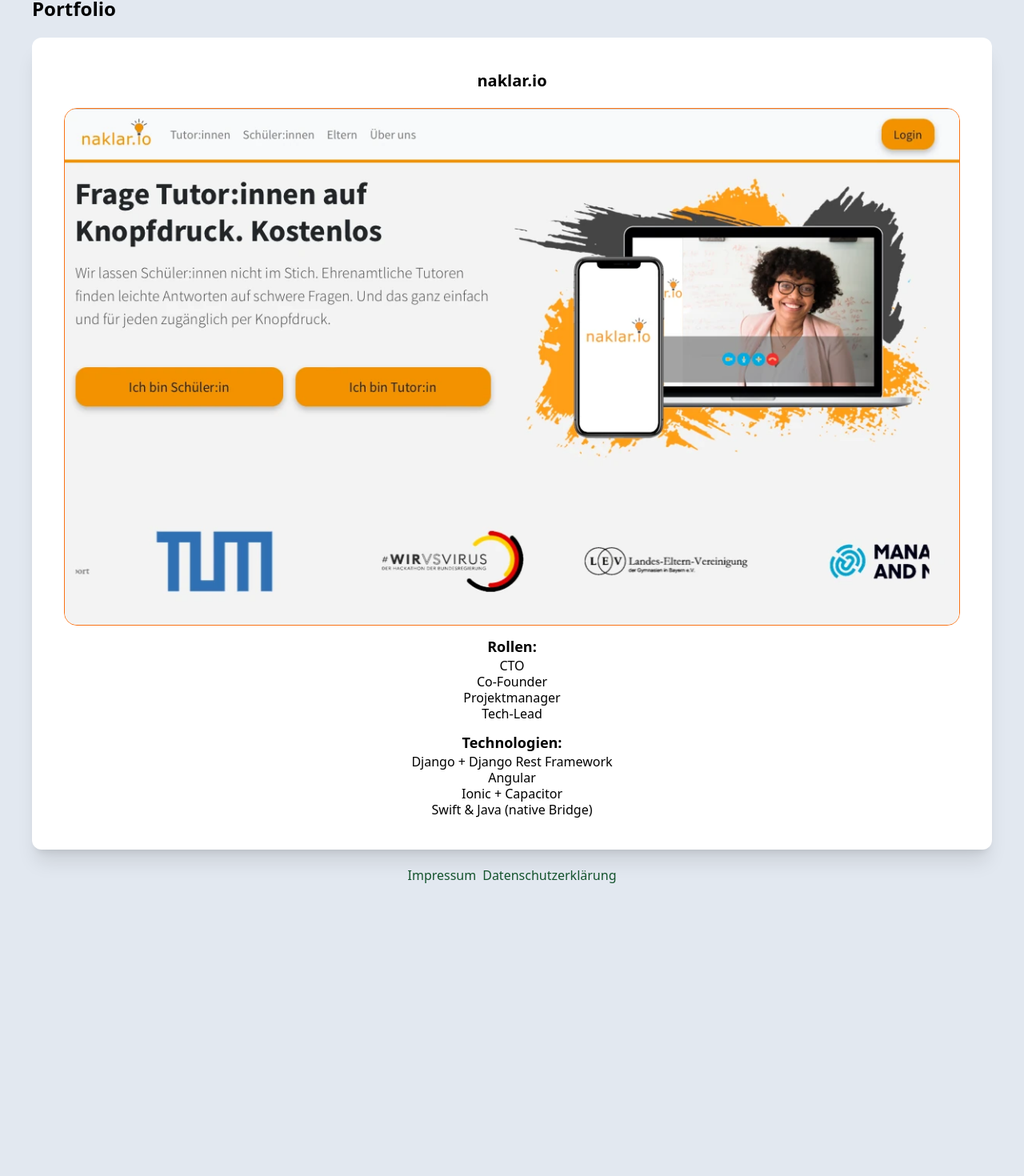
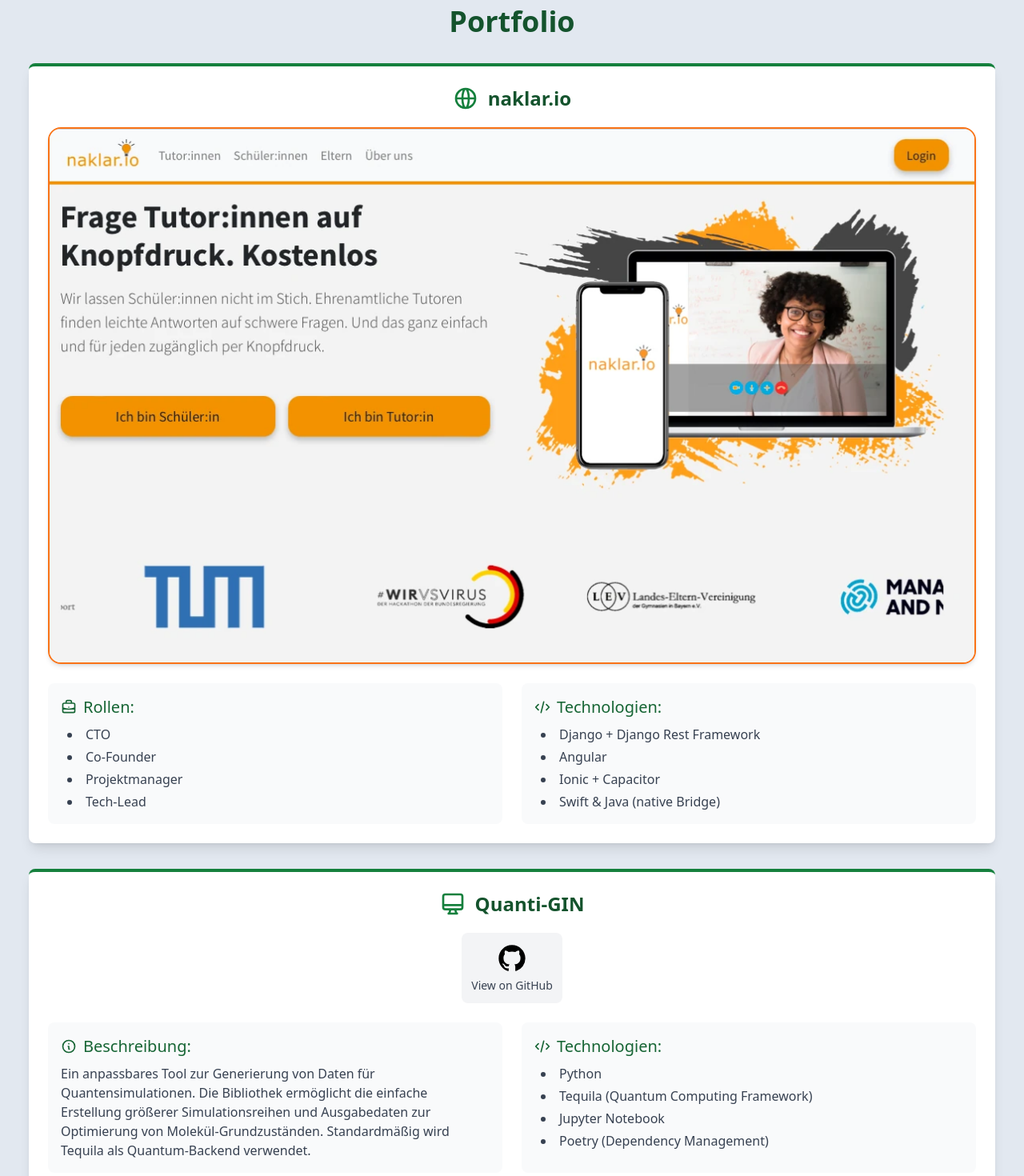
Before and after one commit to nylser/inforbi, a SvelteKit app in the folder portfolio/: page /portfolio in a window 1280 px wide. Shown: the part 120-1590 px from the top of the page at 80% size. Before the commit the page ends 1246 px from the top, so only its background shows below. Built offline with nearby package versions, Linux system fonts and the light colour scheme.

Commit message:
general improvements

```diff
--- a/portfolio/src/routes/+layout.svelte
+++ b/portfolio/src/routes/+layout.svelte
@@ -10,9 +10,16 @@
 			<slot />
 		</main>
 		<footer class="m-5">
-			<nav class="flex justify-center gap-2">
+			<nav class="flex justify-center gap-2 items-center">
 				<a href="/imprint" class="text-green-900">Impressum</a>
 				<a href="/privacy" class="text-green-900">Datenschutzerklärung</a>
+				<span class="text-gray-400 mx-1">|</span>
+				<a href="https://github.com/nylser" target="_blank" rel="noopener noreferrer" class="flex items-center text-green-900 hover:text-green-700">
+					<svg xmlns="http://www.w3.org/2000/svg" class="h-5 w-5 mr-1" viewBox="0 0 24 24" fill="currentColor">
+						<path fill-rule="evenodd" d="M12 2C6.477 2 2 6.484 2 12.017c0 4.425 2.865 8.18 6.839 9.504.5.092.682-.217.682-.483 0-.237-.008-.868-.013-1.703-2.782.605-3.369-1.343-3.369-1.343-.454-1.158-1.11-1.466-1.11-1.466-.908-.62.069-.608.069-.608 1.003.07 1.531 1.032 1.531 1.032.892 1.53 2.341 1.088 2.91.832.092-.647.35-1.088.636-1.338-2.22-.253-4.555-1.113-4.555-4.951 0-1.093.39-1.988 1.029-2.688-.103-.253-.446-1.272.098-2.65 0 0 .84-.27 2.75 1.026A9.564 9.564 0 0112 6.844c.85.004 1.705.115 2.504.337 1.909-1.296 2.747-1.027 2.747-1.027.546 1.379.202 2.398.1 2.651.64.7 1.028 1.595 1.028 2.688 0 3.848-2.339 4.695-4.566 4.943.359.309.678.92.678 1.855 0 1.338-.012 2.419-.012 2.747 0 .268.18.58.688.482A10.019 10.019 0 0022 12.017C22 6.484 17.522 2 12 2z" clip-rule="evenodd" />
+					</svg>
+					GitHub
+				</a>
 			</nav>
 		</footer>
 	</div>
--- a/portfolio/src/routes/+page.svelte
+++ b/portfolio/src/routes/+page.svelte
@@ -11,35 +11,67 @@
 	/>
 </svelte:head>
 
-<SectionCard>
-	<h1 class="text-2xl font-bold">Über mich</h1>
+<div class="container mx-auto px-4 py-8">
+	<div class="bg-white p-6 rounded-lg shadow-lg hover:shadow-xl transition-shadow border-t-4 border-green-700">
+		<h1 class="text-4xl font-bold mb-6 text-green-900 text-center flex items-center justify-center">
+			<svg xmlns="http://www.w3.org/2000/svg" class="h-8 w-8 text-green-700 mr-3" fill="none" viewBox="0 0 24 24" stroke="currentColor">
+				<path stroke-linecap="round" stroke-linejoin="round" stroke-width="2" d="M16 7a4 4 0 11-8 0 4 4 0 018 0zM12 14a7 7 0 00-7 7h14a7 7 0 00-7-7z" />
+			</svg>
+			Über mich
+		</h1>
+
 		<img
 			src="new_me.webp"
 			width="200px"
 			height="300px"
 			alt="Korbinian Stein"
 			id="me"
-		class="my-5 mx-auto max-w-[200px] rounded-xl border-green-700 border-2"
+			class="my-5 mx-auto max-w-[200px] rounded-xl border-green-700 border-2 shadow-md hover:shadow-lg transition-shadow"
 		/>
-	<h2 class="text-xl leading-none">Korbinian Stein</h2>
-	<small>leidenschaftlicher Informatiker</small>
-	<ul>
-		<li class="m-2 font-bold text-lg">Interessen</li>
-		<li class="m-1">frühe Entdeckung der technischen Ader</li>
-		<li class="m-1">Beherrschung des Programmierens durch eigenständiges Lernen</li>
-		<li class="m-1">Faszination für Computerarchitektur und Philosophie</li>
-		<li class="m-1">schnelle Lernfähigkeit für neue Programmiersprachen</li>
-		<li class="m-2 font-bold text-lg">Auszug aus dem Lebenslauf</li>
-		<li class="m-1">Selbständige Tätigkeit im Informatikbereich seit März 2017</li>
-		<li class="m-1">Studium des B.Sc. Informatik seit Oktober 2017</li>
-		<li class="m-1">
-			Co-Founder und CTO des ehrenamtlichen Start-Ups <a href="/portfolio" class="underline"
+
+		<h2 class="text-2xl font-semibold text-green-800 text-center">Korbinian Stein</h2>
+		<p class="text-gray-600 text-center mb-6">leidenschaftlicher Informatiker</p>
+
+		<div class="grid md:grid-cols-2 gap-6 mt-6">
+			<div class="bg-gray-50 p-4 rounded-lg hover:shadow-md transition-shadow">
+				<h3 class="text-xl font-medium mb-3 text-green-800 flex items-center">
+					<svg xmlns="http://www.w3.org/2000/svg" class="h-5 w-5 mr-2" fill="none" viewBox="0 0 24 24" stroke="currentColor">
+						<path stroke-linecap="round" stroke-linejoin="round" stroke-width="2" d="M9.663 17h4.673M12 3v1m6.364 1.636l-.707.707M21 12h-1M4 12H3m3.343-5.657l-.707-.707m2.828 9.9a5 5 0 117.072 0l-.548.547A3.374 3.374 0 0014 18.469V19a2 2 0 11-4 0v-.531c0-.895-.356-1.754-.988-2.386l-.548-.547z" />
+					</svg>
+					Interessen
+				</h3>
+				<ul class="list-disc list-inside space-y-1 text-gray-700">
+					<li>frühe Entdeckung der technischen Ader</li>
+					<li>Beherrschung des Programmierens durch eigenständiges Lernen</li>
+					<li>Faszination für Computerarchitektur und Philosophie</li>
+					<li>schnelle Lernfähigkeit für neue Programmiersprachen</li>
+				</ul>
+			</div>
+
+			<div class="bg-gray-50 p-4 rounded-lg hover:shadow-md transition-shadow">
+				<h3 class="text-xl font-medium mb-3 text-green-800 flex items-center">
+					<svg xmlns="http://www.w3.org/2000/svg" class="h-5 w-5 mr-2" fill="none" viewBox="0 0 24 24" stroke="currentColor">
+						<path stroke-linecap="round" stroke-linejoin="round" stroke-width="2" d="M8 7V3m8 4V3m-9 8h10M5 21h14a2 2 0 002-2V7a2 2 0 00-2-2H5a2 2 0 00-2 2v12a2 2 0 002 2z" />
+					</svg>
+					Auszug aus dem Lebenslauf
+				</h3>
+				<ul class="list-disc list-inside space-y-1 text-gray-700">
+					<li>Selbständige Tätigkeit im Informatikbereich seit März 2017</li>
+					<li>Studium des B.Sc. Informatik seit Oktober 2017</li>
+					<li>
+						Co-Founder und CTO des ehrenamtlichen Start-Ups <a href="/portfolio" class="text-green-700 underline hover:text-green-900 transition-colors"
 							>naklar.io</a
 						>
 					</li>
-		<li class="m-1">Studium des M.Sc. Informatik seit Oktober 2022</li>
+					<li>Studium des M.Sc. Informatik seit Oktober 2022</li>
 				</ul>
-</SectionCard>
+			</div>
+		</div>
+	</div>
+</div>
 
 <style>
+	.list-disc li {
+		padding-left: 0.5rem;
+	}
 </style>
--- a/portfolio/src/routes/portfolio/+page.svelte
+++ b/portfolio/src/routes/portfolio/+page.svelte
@@ -6,28 +6,108 @@
 	<title>inforbi.de - Portfolio</title>
 </svelte:head>
 
-<h1 class="text-2xl font-bold px-5 pt-5">Portfolio</h1>
-<SectionCard>
-	<h2 class="text-xl font-semibold text-center mb-5">naklar.io</h2>
+<div class="container mx-auto px-4 py-8">
+	<h1 class="text-4xl font-bold mb-8 text-green-900 text-center">Portfolio</h1>
+
+	<div class="bg-white p-6 rounded-lg shadow-lg hover:shadow-xl transition-shadow border-t-4 border-green-700">
+		<h2 class="text-2xl font-semibold mb-5 text-green-900 flex items-center justify-center">
+			<svg xmlns="http://www.w3.org/2000/svg" class="h-8 w-8 text-green-700 mr-3" fill="none" viewBox="0 0 24 24" stroke="currentColor">
+				<path stroke-linecap="round" stroke-linejoin="round" stroke-width="2" d="M21 12a9 9 0 01-9 9m9-9a9 9 0 00-9-9m9 9H3m9 9a9 9 0 01-9-9m9 9c1.657 0 3-4.03 3-9s-1.343-9-3-9m0 18c-1.657 0-3-4.03-3-9s1.343-9 3-9m-9 9a9 9 0 019-9" />
+			</svg>
+			naklar.io
+		</h2>
 		<a href="https://naklar.io" target="_blank" rel="noopener noreferrer">
 			<img
 				src="naklar_io_screen.webp"
 				alt="naklar.io Screenshot"
-			class="rounded-2xl border-orange-500 border hover:scale-105 transition-transform duration-200 hover:ease-out mx-auto"
+				class="rounded-2xl border-orange-500 border-2 hover:scale-105 transition-transform duration-200 hover:ease-out mx-auto shadow-md"
 			/></a
 		>
-	<h3 class="text-lg font-semibold mt-3">Rollen:</h3>
-	<ul class="leading-tight">
+
+		<div class="grid md:grid-cols-2 gap-6 mt-6">
+			<div class="bg-gray-50 p-4 rounded-lg hover:shadow-md transition-shadow">
+				<h3 class="text-xl font-medium mb-2 text-green-800 flex items-center">
+					<svg xmlns="http://www.w3.org/2000/svg" class="h-5 w-5 mr-2" fill="none" viewBox="0 0 24 24" stroke="currentColor">
+						<path stroke-linecap="round" stroke-linejoin="round" stroke-width="2" d="M21 13.255A23.931 23.931 0 0112 15c-3.183 0-6.22-.62-9-1.745M16 6V4a2 2 0 00-2-2h-4a2 2 0 00-2 2v2m4 6h.01M5 20h14a2 2 0 002-2V8a2 2 0 00-2-2H5a2 2 0 00-2 2v10a2 2 0 002 2z" />
+					</svg>
+					Rollen:
+				</h3>
+				<ul class="list-disc list-inside space-y-1 text-gray-700">
 					<li>CTO</li>
 					<li>Co-Founder</li>
 					<li>Projektmanager</li>
 					<li>Tech-Lead</li>
 				</ul>
-	<h3 class="text-lg font-semibold mt-3">Technologien:</h3>
-	<ul class="leading-tight">
+			</div>
+
+			<div class="bg-gray-50 p-4 rounded-lg hover:shadow-md transition-shadow">
+				<h3 class="text-xl font-medium mb-2 text-green-800 flex items-center">
+					<svg xmlns="http://www.w3.org/2000/svg" class="h-5 w-5 mr-2" fill="none" viewBox="0 0 24 24" stroke="currentColor">
+						<path stroke-linecap="round" stroke-linejoin="round" stroke-width="2" d="M10 20l4-16m4 4l4 4-4 4M6 16l-4-4 4-4" />
+					</svg>
+					Technologien:
+				</h3>
+				<ul class="list-disc list-inside space-y-1 text-gray-700">
 					<li>Django + Django Rest Framework</li>
 					<li>Angular</li>
 					<li>Ionic + Capacitor</li>
 					<li>Swift & Java (native Bridge)</li>
 				</ul>
-</SectionCard>
+			</div>
+		</div>
+	</div>
+
+	<div class="bg-white p-6 rounded-lg shadow-lg hover:shadow-xl transition-shadow border-t-4 border-green-700 mt-8">
+		<h2 class="text-2xl font-semibold mb-5 text-green-900 flex items-center justify-center">
+			<svg xmlns="http://www.w3.org/2000/svg" class="h-8 w-8 text-green-700 mr-3" fill="none" viewBox="0 0 24 24" stroke="currentColor">
+				<path stroke-linecap="round" stroke-linejoin="round" stroke-width="2" d="M9.75 17L9 20l-1 1h8l-1-1-.75-3M3 13h18M5 17h14a2 2 0 002-2V5a2 2 0 00-2-2H5a2 2 0 00-2 2v10a2 2 0 002 2z" />
+			</svg>
+			Quanti-GIN
+		</h2>
+		<a href="https://github.com/nylser/quanti-gin" target="_blank" rel="noopener noreferrer" class="block text-center mb-4">
+			<div class="inline-block bg-gray-100 p-3 rounded-lg hover:shadow-md transition-shadow">
+				<svg xmlns="http://www.w3.org/2000/svg" class="h-10 w-10 mx-auto" viewBox="0 0 24 24" fill="currentColor">
+					<path fill-rule="evenodd" d="M12 2C6.477 2 2 6.484 2 12.017c0 4.425 2.865 8.18 6.839 9.504.5.092.682-.217.682-.483 0-.237-.008-.868-.013-1.703-2.782.605-3.369-1.343-3.369-1.343-.454-1.158-1.11-1.466-1.11-1.466-.908-.62.069-.608.069-.608 1.003.07 1.531 1.032 1.531 1.032.892 1.53 2.341 1.088 2.91.832.092-.647.35-1.088.636-1.338-2.22-.253-4.555-1.113-4.555-4.951 0-1.093.39-1.988 1.029-2.688-.103-.253-.446-1.272.098-2.65 0 0 .84-.27 2.75 1.026A9.564 9.564 0 0112 6.844c.85.004 1.705.115 2.504.337 1.909-1.296 2.747-1.027 2.747-1.027.546 1.379.202 2.398.1 2.651.64.7 1.028 1.595 1.028 2.688 0 3.848-2.339 4.695-4.566 4.943.359.309.678.92.678 1.855 0 1.338-.012 2.419-.012 2.747 0 .268.18.58.688.482A10.019 10.019 0 0022 12.017C22 6.484 17.522 2 12 2z" clip-rule="evenodd" />
+				</svg>
+				<span class="text-sm text-gray-700 block mt-1">View on GitHub</span>
+			</div>
+		</a>
+
+		<div class="grid md:grid-cols-2 gap-6 mt-6">
+			<div class="bg-gray-50 p-4 rounded-lg hover:shadow-md transition-shadow">
+				<h3 class="text-xl font-medium mb-2 text-green-800 flex items-center">
+					<svg xmlns="http://www.w3.org/2000/svg" class="h-5 w-5 mr-2" fill="none" viewBox="0 0 24 24" stroke="currentColor">
+						<path stroke-linecap="round" stroke-linejoin="round" stroke-width="2" d="M13 16h-1v-4h-1m1-4h.01M21 12a9 9 0 11-18 0 9 9 0 0118 0z" />
+					</svg>
+					Beschreibung:
+				</h3>
+				<p class="text-gray-700">
+					Ein anpassbares Tool zur Generierung von Daten für Quantensimulationen. Die Bibliothek ermöglicht
+					die einfache Erstellung größerer Simulationsreihen und Ausgabedaten zur Optimierung von
+					Molekül-Grundzuständen. Standardmäßig wird Tequila als Quantum-Backend verwendet.
+				</p>
+			</div>
+
+			<div class="bg-gray-50 p-4 rounded-lg hover:shadow-md transition-shadow">
+				<h3 class="text-xl font-medium mb-2 text-green-800 flex items-center">
+					<svg xmlns="http://www.w3.org/2000/svg" class="h-5 w-5 mr-2" fill="none" viewBox="0 0 24 24" stroke="currentColor">
+						<path stroke-linecap="round" stroke-linejoin="round" stroke-width="2" d="M10 20l4-16m4 4l4 4-4 4M6 16l-4-4 4-4" />
+					</svg>
+					Technologien:
+				</h3>
+				<ul class="list-disc list-inside space-y-1 text-gray-700">
+					<li>Python</li>
+					<li>Tequila (Quantum Computing Framework)</li>
+					<li>Jupyter Notebook</li>
+					<li>Poetry (Dependency Management)</li>
+				</ul>
+			</div>
+		</div>
+	</div>
+</div>
+
+<style>
+	.list-disc li {
+		padding-left: 0.5rem;
+	}
+</style>
```
Lines whose indentation alone changed are shown as unchanged.
